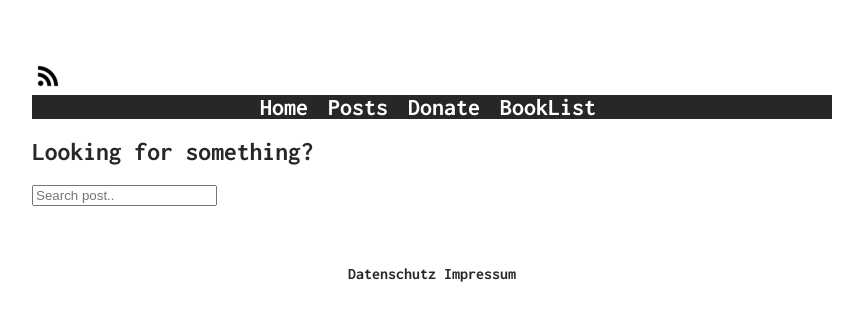
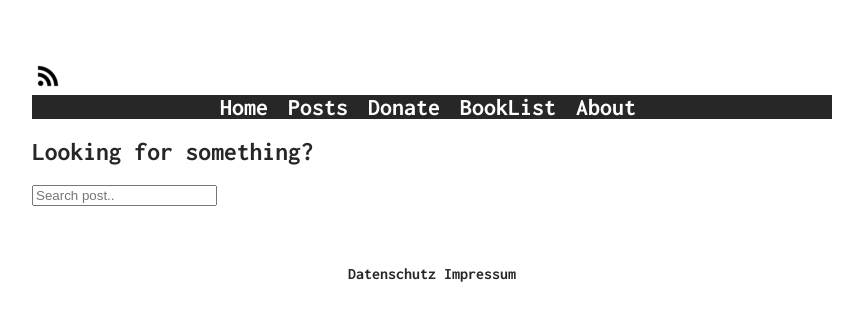
Before and after one commit to daleonpz/baremetallics, a Jekyll site: the page built from search/index.md, in a window 1280 px wide. Shown: the top 321 px of the page, without its empty margins (208-1071 px from the left). Built offline with Jekyll 4.4.1, drawn with Linux system fonts in a browser that asks for light colours; a script that is not in the unit is left out.

Commit message:
add about

```diff
--- a/_data/navigation.yml
+++ b/_data/navigation.yml
@@ -9,3 +9,6 @@
 
 - title: BookList
   url: /books
+
+- title: About
+  url: /about
```
